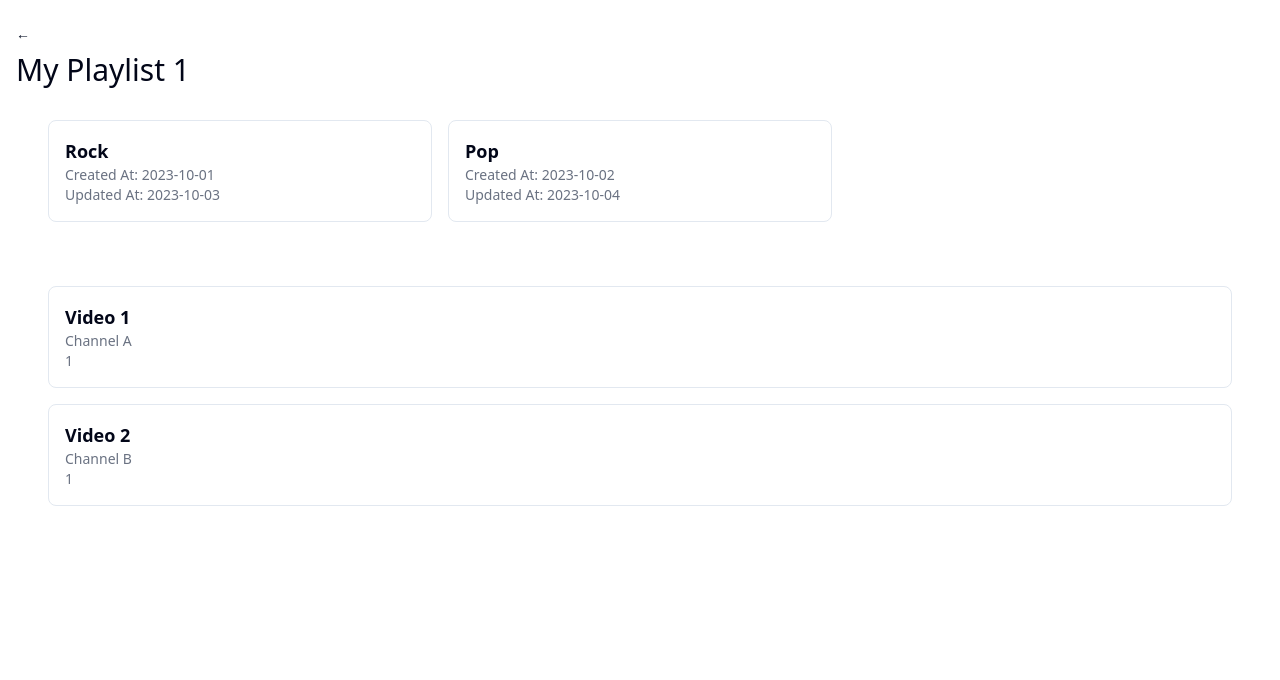
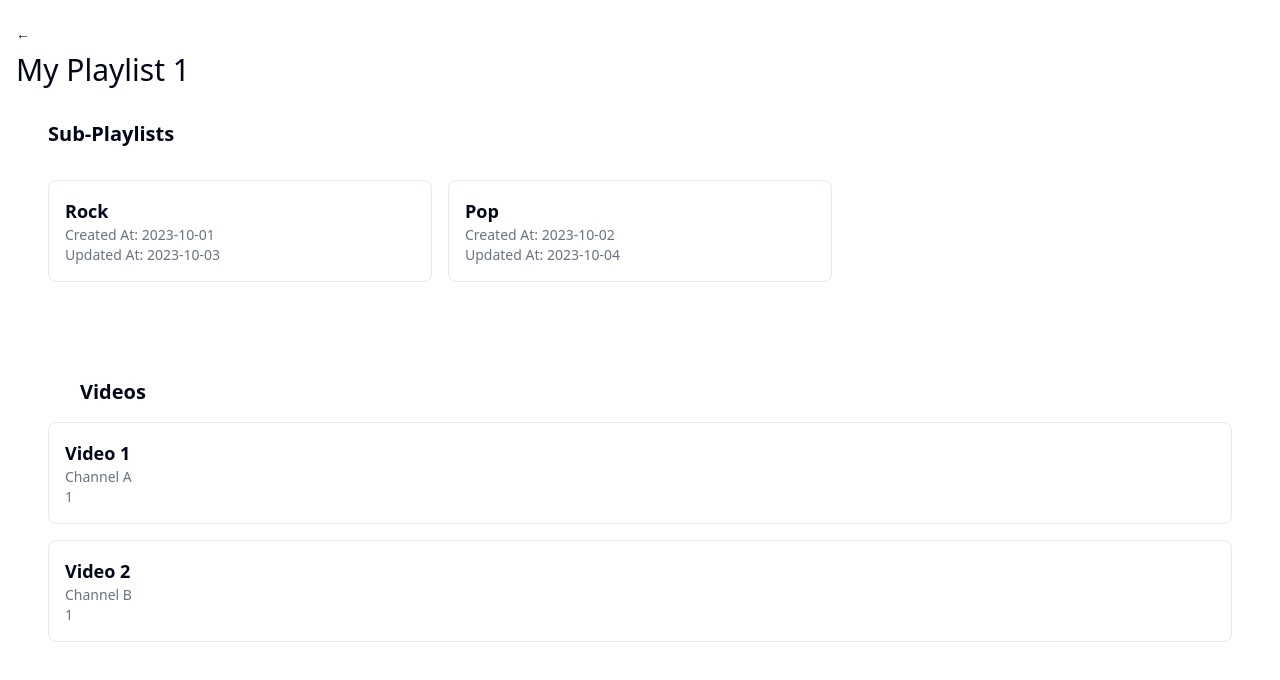
Before and after one commit to angvzrz/sub-lists, a Next.js app: page /playlist/1 in a window 1280 px wide. Shown: the top 680 px of the page. Built offline with nearby package versions, Linux system fonts and the light colour scheme.

Commit message:
fix: add semantic headers to distinguish sub-playlists and videos sections

```diff
--- a/src/components/playlist/playlist-view.tsx
+++ b/src/components/playlist/playlist-view.tsx
@@ -9,6 +9,8 @@ type PlaylistProps = Readonly<{
 export function PlaylistView({ playList }: PlaylistProps) {
   return (
     <>
+      <section>
+        <h2 className="px-8 pt-8 text-xl font-bold">Sub-Playlists</h2>
         <ul className="grid grid-cols-1 gap-4 p-8 sm:grid-cols-2 lg:grid-cols-3">
           {playList.subPlaylists?.map((subPlaylist) => (
             <li
@@ -19,7 +21,10 @@ export function PlaylistView({ playList }: PlaylistProps) {
             </li>
           ))}
         </ul>
+      </section>
+      <section>
         <ul className="grid grid-cols-1 gap-4 p-8">
+          <h2 className="px-8 pt-8 text-xl font-bold">Videos</h2>
           {!playList.videos || playList.videos.length === 0 ? (
             <div className="p-4">
               <p className="text-gray-500">No videos in this playlist yet</p>
@@ -30,6 +35,7 @@ export function PlaylistView({ playList }: PlaylistProps) {
             ))
           )}
         </ul>
+      </section>
     </>
   );
 }
```
Lines whose indentation alone changed are shown as unchanged.
